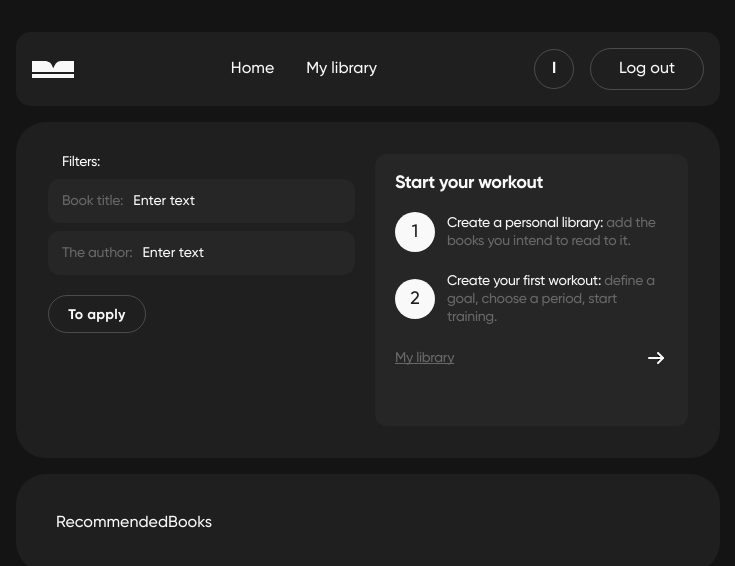
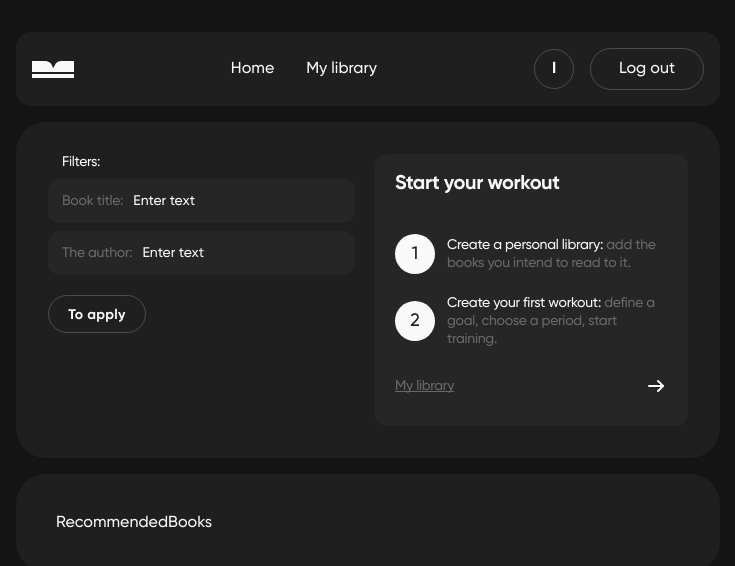
Before and after one commit to vitalii-cherukha/read-journey, a React (Vite) app: page / in a window 1280 px wide. Shown: the top 566 px of the page, without its empty margins (272-1007 px from the left). Built offline with nearby package versions, Linux system fonts and the light colour scheme.

Commit message:
fix styles

```diff
--- a/src/components/common/OnboardingCard/OnboardingCard.module.css
+++ b/src/components/common/OnboardingCard/OnboardingCard.module.css
@@ -1,7 +1,6 @@
 .wrapper {
   display: flex;
   flex-direction: column;
-  gap: 20px;
   max-width: 313px;
   max-height: 272px;
   background-color: var(--color-bg-secondary);
@@ -10,6 +9,7 @@
 }
 
 .title {
+  margin-bottom: 20px;
   font-size: 18px;
   line-height: 100%;
   letter-spacing: -0.02em;
@@ -55,6 +55,7 @@
   display: flex;
   align-items: center;
   justify-content: space-between;
+  margin-top: 20px;
   font-weight: 500;
   font-size: 14px;
   line-height: 129%;
@@ -74,6 +75,15 @@
     width: 313px;
     height: 272px;
   }
+
+  .title {
+    margin-bottom: 40px;
+    font-size: 20px;
+  }
+
+  .link {
+    margin-top: 26px;
+  }
 }
 /* Styles for Desktop devices */
 @media only screen and (min-width: 1440px) {
--- a/src/components/common/RecommendedBooks/RecommendedBooks.module.css
+++ b/src/components/common/RecommendedBooks/RecommendedBooks.module.css
@@ -1,4 +1,5 @@
 .wrapper {
+  flex: 1;
   background-color: var(--color-bg);
   border-radius: 30px;
   padding: 40px 20px;
```
